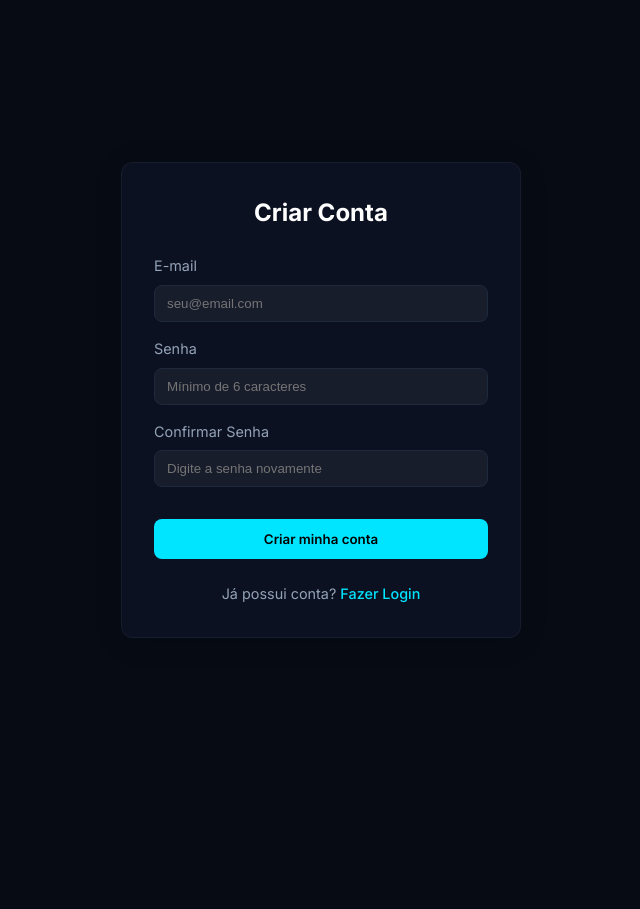
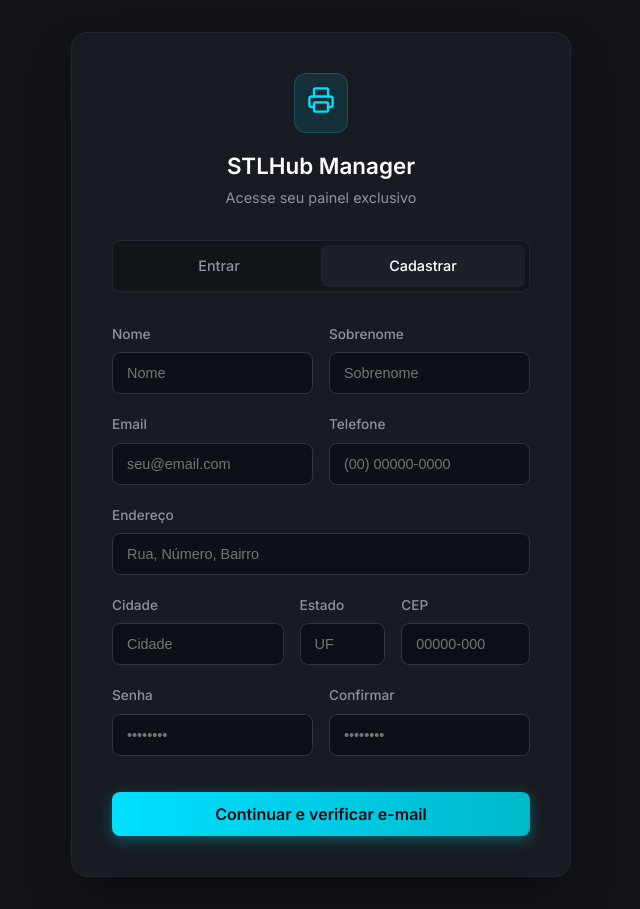
Before and after one commit to cszinn/CS3D-DashBoard, a React (Vite) app: page /register in a window 1280 px wide. Shown: the whole page, without its empty margins (319-959 px from the left). Before the commit the page ends 800 px from the top, so only its background shows below. Built offline with nearby package versions, Linux system fonts and the light colour scheme; no server answers.

Commit message:
fix(ui): update auth pages matching design specs

```diff
--- a/package.json
+++ b/package.json
@@ -11,6 +11,7 @@
   },
   "dependencies": {
     "@supabase/supabase-js": "^2.98.0",
+    "lucide-react": "^0.577.0",
     "react": "^19.2.0",
     "react-dom": "^19.2.0",
     "react-router-dom": "^7.13.1"
--- a/src/index.css
+++ b/src/index.css
@@ -2,16 +2,16 @@
 @import url('https://fonts.googleapis.com/css2?family=Inter:wght@300;400;500;600;700&display=swap');
 
 :root {
-  /* Fundo Escuro Marinho (Navy Dark) */
-  --color-bg-main: #060b14;
-  --color-bg-sidebar: #0a1120;
-  --color-bg-card: #0f172a;
-  --color-bg-card-hover: #1e293b;
+  /* Fundo Escuro Neutro (Dark Gray) */
+  --color-bg-main: #121418;
+  --color-bg-sidebar: #171a1f;
+  --color-bg-card: #1e2229;
+  --color-bg-card-hover: #262b34;
 
   /* Detalhes Verde Água / Ciano */
-  --color-accent: #00e5ff; /* Cyan pop */
+  --color-accent: #00e0ff; /* Cyan pop */
   --color-accent-hover: #00b8cc;
-  --color-accent-secondary: #2dd4bf; /* Teal secondary */
+  --color-accent-secondary: #00a3b8; /* Teal secondary */
 
   /* Textos / Branco */
   --color-text-primary: #ffffff;
--- a/src/pages/Login.jsx
+++ b/src/pages/Login.jsx
@@ -1,7 +1,8 @@
 import { useState } from 'react';
 import { useNavigate, Link } from 'react-router-dom';
 import { useAuth } from '../context/AuthContext';
-import '../App.css'; // Optional: Use existing or new CSS
+import { Printer } from 'lucide-react';
+import '../App.css';
 
 export default function Login() {
     const [email, setEmail] = useState('');
@@ -20,69 +21,138 @@ export default function Login() {
             if (error) throw error;
             navigate('/');
         } catch (err) {
-            setError(err.message);
+            if (err.message.includes('Invalid login credentials')) {
+                setError('E-mail ou senha inválidos.');
+            } else {
+                setError(err.message);
+            }
         } finally {
             setLoading(false);
         }
     };
 
     return (
-        <div className="app-layout" style={{ display: 'flex', justifyContent: 'center', alignItems: 'center', height: '100vh', width: '100%' }}>
-            <div className="glass-panel" style={{ padding: '2rem', borderRadius: '12px', width: '100%', maxWidth: '400px' }}>
-                <h2 style={{ textAlign: 'center', marginBottom: '1.5rem', color: 'var(--color-text-primary)' }}>Acesso ao Dashboard</h2>
+        <div style={{ display: 'flex', justifyContent: 'center', alignItems: 'center', minHeight: '100vh', width: '100%', backgroundColor: 'var(--color-bg-main)' }}>
+            <div style={{ backgroundColor: '#181c22', padding: '2.5rem', borderRadius: '16px', width: '100%', maxWidth: '420px', border: '1px solid #232830', boxShadow: '0 25px 50px -12px rgba(0, 0, 0, 0.5)' }}>
+
+                {/* Logo and Header */}
+                <div style={{ display: 'flex', flexDirection: 'column', alignItems: 'center', marginBottom: '2rem' }}>
+                    <div style={{ backgroundColor: 'rgba(0, 224, 255, 0.1)', padding: '12px', borderRadius: '12px', marginBottom: '1rem', border: '1px solid rgba(0, 224, 255, 0.2)' }}>
+                        <Printer size={28} color="#00e0ff" />
+                    </div>
+                    <h2 style={{ fontSize: '1.4rem', fontWeight: '600', color: 'white', marginBottom: '0.25rem' }}>STLHub Manager</h2>
+                    <p style={{ color: '#8b949e', fontSize: '0.9rem' }}>Acesse seu painel exclusivo</p>
+                </div>
+
+                {/* Segmented Control */}
+                <div style={{ display: 'flex', backgroundColor: '#111418', borderRadius: '8px', padding: '4px', marginBottom: '2rem', border: '1px solid #232830' }}>
+                    <div style={{ flex: 1, textAlign: 'center', backgroundColor: '#1c2128', padding: '10px 0', borderRadius: '6px', color: 'white', fontWeight: '500', fontSize: '0.9rem', cursor: 'default' }}>
+                        Entrar
+                    </div>
+                    <Link to="/register" style={{ flex: 1, textAlign: 'center', padding: '10px 0', borderRadius: '6px', color: '#8b949e', fontWeight: '500', fontSize: '0.9rem', textDecoration: 'none', transition: 'color 0.2s ease' }}>
+                        Cadastrar
+                    </Link>
+                </div>
 
                 {error && (
-                    <div style={{ backgroundColor: 'rgba(239, 68, 68, 0.1)', color: '#ef4444', padding: '10px', borderRadius: '8px', marginBottom: '1rem', fontSize: '0.9rem', textAlign: 'center' }}>
+                    <div style={{ backgroundColor: 'rgba(239, 68, 68, 0.15)', color: '#ef4444', padding: '12px', borderRadius: '8px', marginBottom: '1.5rem', fontSize: '0.85rem', textAlign: 'center', border: '1px solid rgba(239, 68, 68, 0.3)' }}>
                         {error}
                     </div>
                 )}
 
-                <form onSubmit={handleLogin} style={{ display: 'flex', flexDirection: 'column', gap: '1rem' }}>
+                {/* Form */}
+                <form onSubmit={handleLogin} style={{ display: 'flex', flexDirection: 'column', gap: '1.25rem' }}>
                     <div>
-                        <label style={{ display: 'block', marginBottom: '0.5rem', fontSize: '0.9rem', color: 'var(--color-text-secondary)' }}>E-mail</label>
+                        <label style={{ display: 'block', marginBottom: '0.5rem', fontSize: '0.85rem', color: '#8b949e', fontWeight: '500' }}>Email</label>
                         <input
                             type="email"
                             value={email}
                             onChange={(e) => setEmail(e.target.value)}
                             required
-                            style={{ width: '100%', padding: '10px 12px', borderRadius: '8px', border: '1px solid var(--color-border)', backgroundColor: 'rgba(255,255,255,0.05)', color: 'white', boxSizing: 'border-box' }}
+                            style={{ width: '100%', padding: '12px 14px', borderRadius: '8px', border: '1px solid #30363d', backgroundColor: '#0d1117', color: 'white', fontSize: '0.95rem', outline: 'none', transition: 'border-color 0.2s ease' }}
                             placeholder="seu@email.com"
+                            onFocus={(e) => e.target.style.borderColor = '#00e0ff'}
+                            onBlur={(e) => e.target.style.borderColor = '#30363d'}
                         />
                     </div>
                     <div>
-                        <label style={{ display: 'block', marginBottom: '0.5rem', fontSize: '0.9rem', color: 'var(--color-text-secondary)' }}>Senha</label>
+                        <label style={{ display: 'block', marginBottom: '0.5rem', fontSize: '0.85rem', color: '#8b949e', fontWeight: '500' }}>Senha</label>
                         <input
                             type="password"
                             value={password}
                             onChange={(e) => setPassword(e.target.value)}
                             required
-                            style={{ width: '100%', padding: '10px 12px', borderRadius: '8px', border: '1px solid var(--color-border)', backgroundColor: 'rgba(255,255,255,0.05)', color: 'white', boxSizing: 'border-box' }}
+                            style={{ width: '100%', padding: '12px 14px', borderRadius: '8px', border: '1px solid #30363d', backgroundColor: '#0d1117', color: 'white', fontSize: '0.95rem', outline: 'none', transition: 'border-color 0.2s ease' }}
                             placeholder="••••••••"
+                            onFocus={(e) => e.target.style.borderColor = '#00e0ff'}
+                            onBlur={(e) => e.target.style.borderColor = '#30363d'}
                         />
                     </div>
+
+                    <div style={{ display: 'flex', alignItems: 'center', gap: '8px', marginTop: '-0.25rem' }}>
+                        <input type="checkbox" id="remember" style={{ accentColor: '#00e0ff', width: '16px', height: '16px', cursor: 'pointer' }} />
+                        <label htmlFor="remember" style={{ fontSize: '0.85rem', color: '#8b949e', cursor: 'pointer', userSelect: 'none' }}>Lembrar meu e-mail</label>
+                    </div>
+
                     <button
                         type="submit"
                         disabled={loading}
                         style={{
-                            marginTop: '1rem',
+                            marginTop: '0.5rem',
                             padding: '12px',
                             borderRadius: '8px',
                             border: 'none',
-                            backgroundColor: 'var(--color-accent)',
-                            color: '#000',
+                            backgroundColor: '#00e0ff',
+                            background: 'linear-gradient(90deg, #00e0ff 0%, #00b8cc 100%)',
+                            color: '#060b14',
                             fontWeight: '600',
+                            fontSize: '1rem',
                             cursor: loading ? 'not-allowed' : 'pointer',
-                            opacity: loading ? 0.7 : 1,
-                            transition: 'all 0.3s ease'
+                            opacity: loading ? 0.8 : 1,
+                            transition: 'all 0.3s ease',
+                            boxShadow: '0 4px 14px rgba(0, 224, 255, 0.3)'
                         }}
                     >
                         {loading ? 'Entrando...' : 'Entrar'}
                     </button>
                 </form>
 
-                <p style={{ textAlign: 'center', marginTop: '1.5rem', fontSize: '0.9rem', color: 'var(--color-text-secondary)' }}>
-                    Ainda não tem conta? <Link to="/register" style={{ color: 'var(--color-accent)', textDecoration: 'none', fontWeight: '500' }}>Criar Conta</Link>
-                </p>
+                {/* Divider */}
+                <div style={{ display: 'flex', alignItems: 'center', margin: '1.5rem 0' }}>
+                    <div style={{ flex: 1, height: '1px', backgroundColor: '#30363d' }}></div>
+                    <span style={{ margin: '0 10px', fontSize: '0.8rem', color: '#8b949e' }}>ou</span>
+                    <div style={{ flex: 1, height: '1px', backgroundColor: '#30363d' }}></div>
+                </div>
+
+                {/* Google Btn */}
+                <button style={{
+                    width: '100%',
+                    padding: '12px',
+                    borderRadius: '8px',
+                    border: '1px solid #30363d',
+                    backgroundColor: 'transparent',
+                    color: 'white',
+                    fontWeight: '500',
+                    fontSize: '0.95rem',
+                    cursor: 'not-allowed',
+                    display: 'flex',
+                    alignItems: 'center',
+                    justifyContent: 'center',
+                    gap: '10px',
+                    transition: 'background-color 0.2s ease'
+                }}
+                    onMouseEnter={(e) => e.target.style.backgroundColor = 'rgba(255,255,255,0.03)'}
+                    onMouseLeave={(e) => e.target.style.backgroundColor = 'transparent'}
+                >
+                    <svg width="18" height="18" viewBox="0 0 24 24" fill="none" xmlns="http://www.w3.org/2000/svg">
+                        <path d="M22.56 12.25c0-.78-.07-1.53-.2-2.25H12v4.26h5.92c-.26 1.37-1.04 2.53-2.21 3.31v2.77h3.57c2.08-1.92 3.28-4.74 3.28-8.09z" fill="#4285F4" />
+                        <path d="M12 23c2.97 0 5.46-.98 7.28-2.66l-3.57-2.77c-.98.66-2.23 1.06-3.71 1.06-2.86 0-5.29-1.93-6.16-4.53H2.18v2.84C3.99 20.53 7.7 23 12 23z" fill="#34A853" />
+                        <path d="M5.84 14.09c-.22-.66-.35-1.36-.35-2.09s.13-1.43.35-2.09V7.07H2.18C1.43 8.55 1 10.22 1 12s.43 3.45 1.18 4.93l2.85-2.22.81-.62z" fill="#FBBC05" />
+                        <path d="M12 5.38c1.62 0 3.06.56 4.21 1.64l3.15-3.15C17.45 2.09 14.97 1 12 1 7.7 1 3.99 3.47 2.18 7.07l3.66 2.84c.87-2.6 3.3-4.53 6.16-4.53z" fill="#EA4335" />
+                    </svg>
+                    Entrar com Google
+                </button>
+
             </div>
         </div>
     );
--- a/src/pages/Register.jsx
+++ b/src/pages/Register.jsx
@@ -1,31 +1,46 @@
 import { useState } from 'react';
 import { useNavigate, Link } from 'react-router-dom';
 import { useAuth } from '../context/AuthContext';
+import { Printer } from 'lucide-react';
 import '../App.css';
 
 export default function Register() {
-    const [email, setEmail] = useState('');
-    const [password, setPassword] = useState('');
-    const [confirmPassword, setConfirmPassword] = useState('');
+    const [formData, setFormData] = useState({
+        nome: '', sobrenome: '', email: '', telefone: '', endereco: '', cidade: '', estado: '', cep: '', password: '', confirmPassword: ''
+    });
     const [error, setError] = useState(null);
     const [loading, setLoading] = useState(false);
     const { signUp } = useAuth();
     const navigate = useNavigate();
 
+    const handleChange = (e) => setFormData({ ...formData, [e.target.name]: e.target.value });
+
     const handleRegister = async (e) => {
         e.preventDefault();
-        if (password !== confirmPassword) {
+        if (formData.password !== formData.confirmPassword) {
             return setError('As senhas não coincidem');
         }
 
         setLoading(true);
         setError(null);
         try {
-            const { error } = await signUp({ email, password });
+            // In a real app, you might save the other user metadata (nome, endereço) to a 'users' table or Supabase user metadata
+            const { error } = await signUp({
+                email: formData.email,
+                password: formData.password,
+                options: {
+                    data: {
+                        first_name: formData.nome,
+                        last_name: formData.sobrenome,
+                        phone: formData.telefone,
+                        address: formData.endereco,
+                        city: formData.cidade,
+                        state: formData.estado,
+                        zip: formData.cep
+                    }
+                }
+            });
             if (error) throw error;
-
-            // O Supabase às vezes exige confirmação de email dependendo das confs.
-            // Se tiver desativado, o user faz login direto e redirecinamos para home.
             navigate('/');
         } catch (err) {
             setError(err.message);
@@ -34,53 +49,98 @@ export default function Register() {
         }
     };
 
+    const inputStyle = {
+        width: '100%', padding: '12px 14px', borderRadius: '8px', border: '1px solid #30363d',
+        backgroundColor: '#0d1117', color: 'white', fontSize: '0.9rem', outline: 'none', transition: 'border-color 0.2s ease'
+    };
+
+    const labelStyle = { display: 'block', marginBottom: '0.5rem', fontSize: '0.85rem', color: '#8b949e', fontWeight: '500' };
+
     return (
-        <div className="app-layout" style={{ display: 'flex', justifyContent: 'center', alignItems: 'center', height: '100vh', width: '100%' }}>
-            <div className="glass-panel" style={{ padding: '2rem', borderRadius: '12px', width: '100%', maxWidth: '400px' }}>
-                <h2 style={{ textAlign: 'center', marginBottom: '1.5rem', color: 'var(--color-text-primary)' }}>Criar Conta</h2>
+        <div style={{ display: 'flex', justifyContent: 'center', alignItems: 'center', minHeight: '100vh', width: '100%', backgroundColor: 'var(--color-bg-main)', padding: '2rem 0' }}>
+            <div style={{ backgroundColor: '#181c22', padding: '2.5rem', borderRadius: '16px', width: '100%', maxWidth: '500px', border: '1px solid #232830', boxShadow: '0 25px 50px -12px rgba(0, 0, 0, 0.5)' }}>
+
+                {/* Logo and Header */}
+                <div style={{ display: 'flex', flexDirection: 'column', alignItems: 'center', marginBottom: '2rem' }}>
+                    <div style={{ backgroundColor: 'rgba(0, 224, 255, 0.1)', padding: '12px', borderRadius: '12px', marginBottom: '1rem', border: '1px solid rgba(0, 224, 255, 0.2)' }}>
+                        <Printer size={28} color="#00e0ff" />
+                    </div>
+                    <h2 style={{ fontSize: '1.4rem', fontWeight: '600', color: 'white', marginBottom: '0.25rem' }}>STLHub Manager</h2>
+                    <p style={{ color: '#8b949e', fontSize: '0.9rem' }}>Acesse seu painel exclusivo</p>
+                </div>
+
+                {/* Segmented Control */}
+                <div style={{ display: 'flex', backgroundColor: '#111418', borderRadius: '8px', padding: '4px', marginBottom: '2rem', border: '1px solid #232830' }}>
+                    <Link to="/login" style={{ flex: 1, textAlign: 'center', padding: '10px 0', borderRadius: '6px', color: '#8b949e', fontWeight: '500', fontSize: '0.9rem', textDecoration: 'none', transition: 'color 0.2s ease' }}>
+                        Entrar
+                    </Link>
+                    <div style={{ flex: 1, textAlign: 'center', backgroundColor: '#1c2128', padding: '10px 0', borderRadius: '6px', color: 'white', fontWeight: '500', fontSize: '0.9rem', cursor: 'default' }}>
+                        Cadastrar
+                    </div>
+                </div>
 
                 {error && (
-                    <div style={{ backgroundColor: 'rgba(239, 68, 68, 0.1)', color: '#ef4444', padding: '10px', borderRadius: '8px', marginBottom: '1rem', fontSize: '0.9rem', textAlign: 'center' }}>
+                    <div style={{ backgroundColor: 'rgba(239, 68, 68, 0.15)', color: '#ef4444', padding: '12px', borderRadius: '8px', marginBottom: '1.5rem', fontSize: '0.85rem', textAlign: 'center', border: '1px solid rgba(239, 68, 68, 0.3)' }}>
                         {error}
                     </div>
                 )}
 
-                <form onSubmit={handleRegister} style={{ display: 'flex', flexDirection: 'column', gap: '1rem' }}>
+                {/* Form */}
+                <form onSubmit={handleRegister} style={{ display: 'flex', flexDirection: 'column', gap: '1.25rem' }}>
+
+                    <div style={{ display: 'grid', gridTemplateColumns: '1fr 1fr', gap: '1rem' }}>
+                        <div>
+                            <label style={labelStyle}>Nome</label>
+                            <input type="text" name="nome" placeholder="Nome" value={formData.nome} onChange={handleChange} required style={inputStyle} onFocus={(e) => e.target.style.borderColor = '#00e0ff'} onBlur={(e) => e.target.style.borderColor = '#30363d'} />
+                        </div>
+                        <div>
+                            <label style={labelStyle}>Sobrenome</label>
+                            <input type="text" name="sobrenome" placeholder="Sobrenome" value={formData.sobrenome} onChange={handleChange} required style={inputStyle} onFocus={(e) => e.target.style.borderColor = '#00e0ff'} onBlur={(e) => e.target.style.borderColor = '#30363d'} />
+                        </div>
+                    </div>
+
+                    <div style={{ display: 'grid', gridTemplateColumns: '1fr 1fr', gap: '1rem' }}>
+                        <div>
+                            <label style={labelStyle}>Email</label>
+                            <input type="email" name="email" placeholder="seu@email.com" value={formData.email} onChange={handleChange} required style={inputStyle} onFocus={(e) => e.target.style.borderColor = '#00e0ff'} onBlur={(e) => e.target.style.borderColor = '#30363d'} />
+                        </div>
+                        <div>
+                            <label style={labelStyle}>Telefone</label>
+                            <input type="tel" name="telefone" placeholder="(00) 00000-0000" value={formData.telefone} onChange={handleChange} required style={inputStyle} onFocus={(e) => e.target.style.borderColor = '#00e0ff'} onBlur={(e) => e.target.style.borderColor = '#30363d'} />
+                        </div>
+                    </div>
+
                     <div>
-                        <label style={{ display: 'block', marginBottom: '0.5rem', fontSize: '0.9rem', color: 'var(--color-text-secondary)' }}>E-mail</label>
-                        <input
-                            type="email"
-                            value={email}
-                            onChange={(e) => setEmail(e.target.value)}
-                            required
-                            style={{ width: '100%', padding: '10px 12px', borderRadius: '8px', border: '1px solid var(--color-border)', backgroundColor: 'rgba(255,255,255,0.05)', color: 'white', boxSizing: 'border-box' }}
-                            placeholder="seu@email.com"
-                        />
+                        <label style={labelStyle}>Endereço</label>
+                        <input type="text" name="endereco" placeholder="Rua, Número, Bairro" value={formData.endereco} onChange={handleChange} required style={inputStyle} onFocus={(e) => e.target.style.borderColor = '#00e0ff'} onBlur={(e) => e.target.style.borderColor = '#30363d'} />
                     </div>
-                    <div>
-                        <label style={{ display: 'block', marginBottom: '0.5rem', fontSize: '0.9rem', color: 'var(--color-text-secondary)' }}>Senha</label>
-                        <input
-                            type="password"
-                            value={password}
-                            onChange={(e) => setPassword(e.target.value)}
-                            required
-                            style={{ width: '100%', padding: '10px 12px', borderRadius: '8px', border: '1px solid var(--color-border)', backgroundColor: 'rgba(255,255,255,0.05)', color: 'white', boxSizing: 'border-box' }}
-                            placeholder="Mínimo de 6 caracteres"
-                            minLength={6}
-                        />
+
+                    <div style={{ display: 'grid', gridTemplateColumns: '2fr 1fr 1.5fr', gap: '1rem' }}>
+                        <div>
+                            <label style={labelStyle}>Cidade</label>
+                            <input type="text" name="cidade" placeholder="Cidade" value={formData.cidade} onChange={handleChange} required style={inputStyle} onFocus={(e) => e.target.style.borderColor = '#00e0ff'} onBlur={(e) => e.target.style.borderColor = '#30363d'} />
+                        </div>
+                        <div>
+                            <label style={labelStyle}>Estado</label>
+                            <input type="text" name="estado" placeholder="UF" value={formData.estado} onChange={handleChange} required style={inputStyle} onFocus={(e) => e.target.style.borderColor = '#00e0ff'} onBlur={(e) => e.target.style.borderColor = '#30363d'} />
+                        </div>
+                        <div>
+                            <label style={labelStyle}>CEP</label>
+                            <input type="text" name="cep" placeholder="00000-000" value={formData.cep} onChange={handleChange} required style={inputStyle} onFocus={(e) => e.target.style.borderColor = '#00e0ff'} onBlur={(e) => e.target.style.borderColor = '#30363d'} />
+                        </div>
                     </div>
-                    <div>
-                        <label style={{ display: 'block', marginBottom: '0.5rem', fontSize: '0.9rem', color: 'var(--color-text-secondary)' }}>Confirmar Senha</label>
-                        <input
-                            type="password"
-                            value={confirmPassword}
-                            onChange={(e) => setConfirmPassword(e.target.value)}
-                            required
-                            style={{ width: '100%', padding: '10px 12px', borderRadius: '8px', border: '1px solid var(--color-border)', backgroundColor: 'rgba(255,255,255,0.05)', color: 'white', boxSizing: 'border-box' }}
-                            placeholder="Digite a senha novamente"
-                            minLength={6}
-                        />
+
+                    <div style={{ display: 'grid', gridTemplateColumns: '1fr 1fr', gap: '1rem' }}>
+                        <div>
+                            <label style={labelStyle}>Senha</label>
+                            <input type="password" name="password" placeholder="••••••••" minLength={6} value={formData.password} onChange={handleChange} required style={inputStyle} onFocus={(e) => e.target.style.borderColor = '#00e0ff'} onBlur={(e) => e.target.style.borderColor = '#30363d'} />
+                        </div>
+                        <div>
+                            <label style={labelStyle}>Confirmar</label>
+                            <input type="password" name="confirmPassword" placeholder="••••••••" minLength={6} value={formData.confirmPassword} onChange={handleChange} required style={inputStyle} onFocus={(e) => e.target.style.borderColor = '#00e0ff'} onBlur={(e) => e.target.style.borderColor = '#30363d'} />
+                        </div>
                     </div>
+
                     <button
                         type="submit"
                         disabled={loading}
@@ -89,21 +149,21 @@ export default function Register() {
                             padding: '12px',
                             borderRadius: '8px',
                             border: 'none',
-                            backgroundColor: 'var(--color-accent)',
-                            color: '#000',
+                            backgroundColor: '#00e0ff',
+                            background: 'linear-gradient(90deg, #00e0ff 0%, #00b8cc 100%)',
+                            color: '#060b14',
                             fontWeight: '600',
+                            fontSize: '1rem',
                             cursor: loading ? 'not-allowed' : 'pointer',
-                            opacity: loading ? 0.7 : 1,
-                            transition: 'all 0.3s ease'
+                            opacity: loading ? 0.8 : 1,
+                            transition: 'all 0.3s ease',
+                            boxShadow: '0 4px 14px rgba(0, 224, 255, 0.3)'
                         }}
                     >
-                        {loading ? 'Criando Conta...' : 'Criar minha conta'}
+                        {loading ? 'Cadastrando...' : 'Continuar e verificar e-mail'}
                     </button>
                 </form>
 
-                <p style={{ textAlign: 'center', marginTop: '1.5rem', fontSize: '0.9rem', color: 'var(--color-text-secondary)' }}>
-                    Já possui conta? <Link to="/login" style={{ color: 'var(--color-accent)', textDecoration: 'none', fontWeight: '500' }}>Fazer Login</Link>
-                </p>
             </div>
         </div>
     );
```
Also changed, not shown: 1 other file (tests, documents, lock files or other folders).
